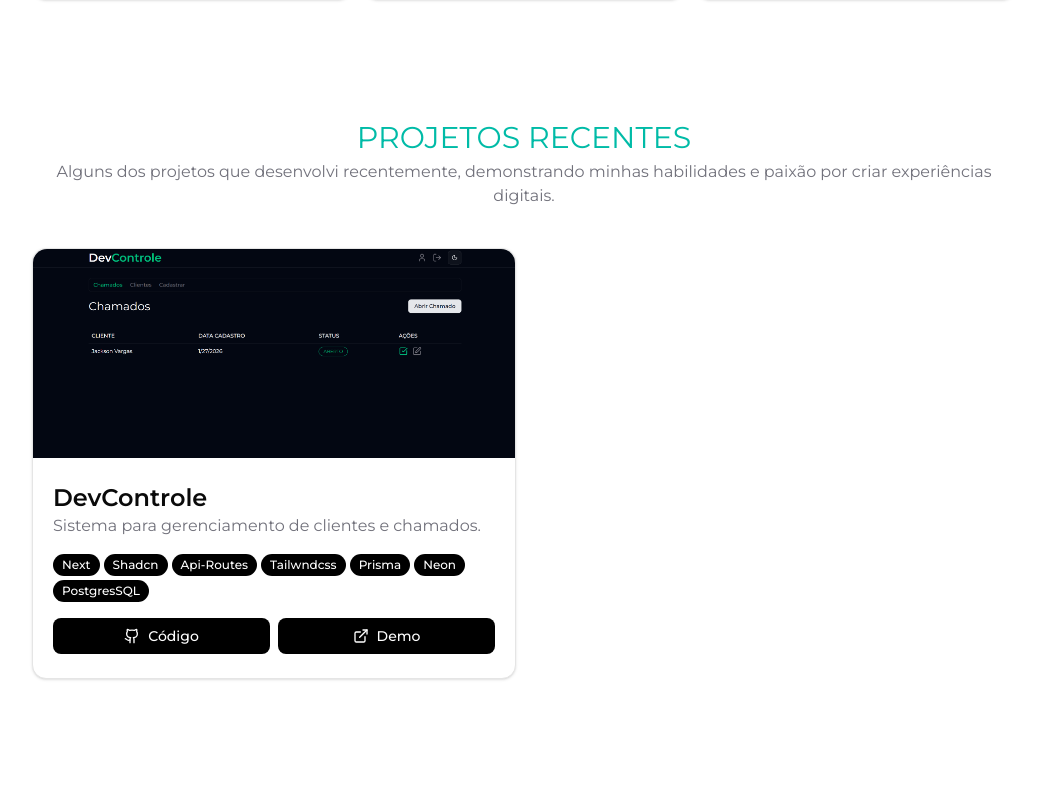
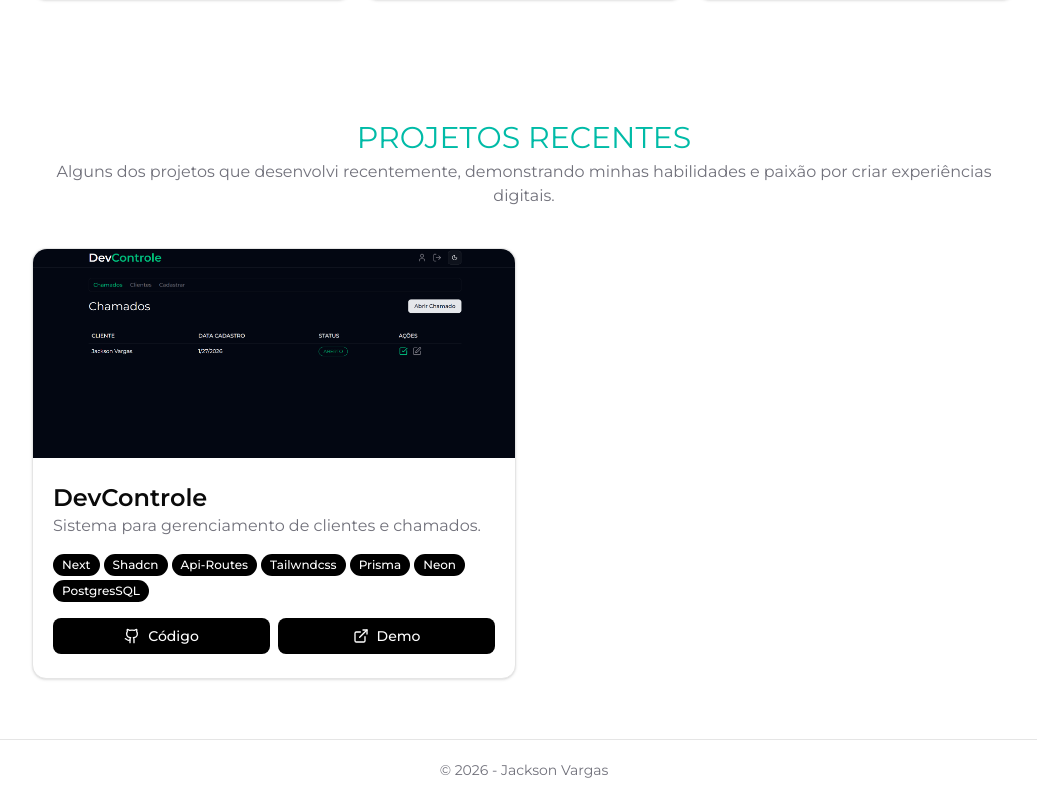
Before and after one commit to jacksonVargas/portfolio-next, a Next.js app: page / in a window 1280 px wide. Shown: the part 1708-2508 px from the top of the page, without its empty margins (116-1153 px from the left). Before the commit the page ends 2447 px from the top, so only its background shows below. Built offline with nearby package versions, Linux system fonts and the light colour scheme.

Commit message:
add-footer

```diff
--- a/src/app/page.tsx
+++ b/src/app/page.tsx
@@ -4,6 +4,7 @@ import { Hero } from '@/components/hero'
 import { About } from '@/components/about'
 import { Skills } from '@/components/skills'
 import { Projects } from '@/components/projects'
+import { Footer } from '@/components/footer'
 
 export default function Home() {
   return (
@@ -13,6 +14,7 @@ export default function Home() {
       <About />
       <Skills />
       <Projects />
+      <Footer />
     </main>
   )
 }
--- /dev/null
+++ b/src/components/footer/index.tsx
@@ -0,0 +1,11 @@
+import { Container } from '@/components/container'
+
+export function Footer() {
+  return (
+    <footer className='w-full py-5 bg-background border-t'>
+      <Container>
+        <p className='text-center md:text-sm text-zinc-500'>&copy; {new Date().getFullYear()} - Jackson Vargas</p>
+      </Container>
+    </footer>
+  )
+}
```
